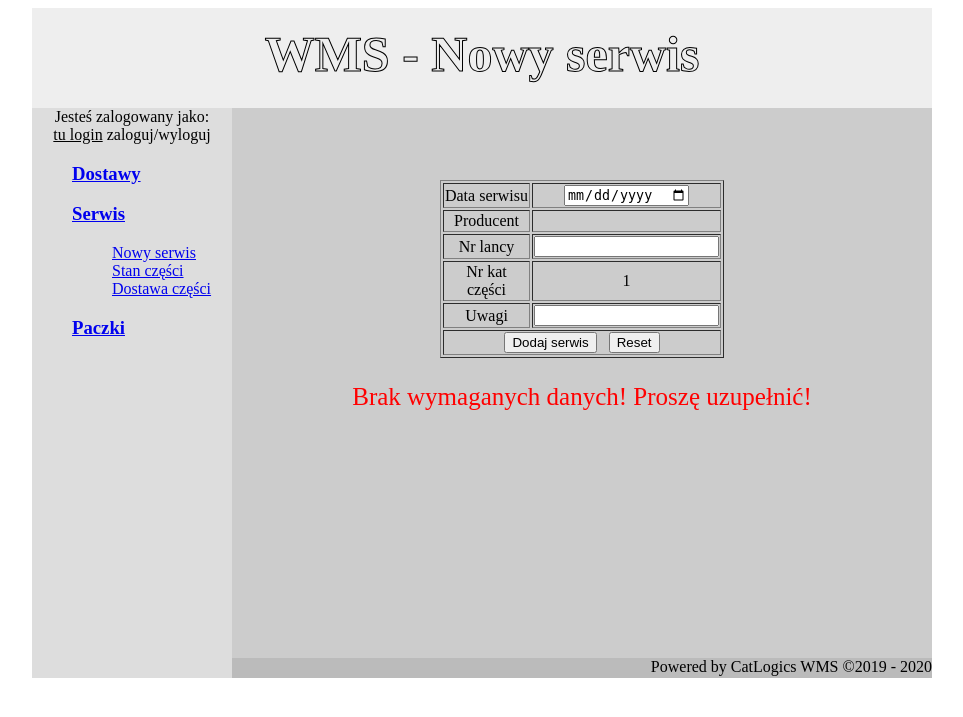
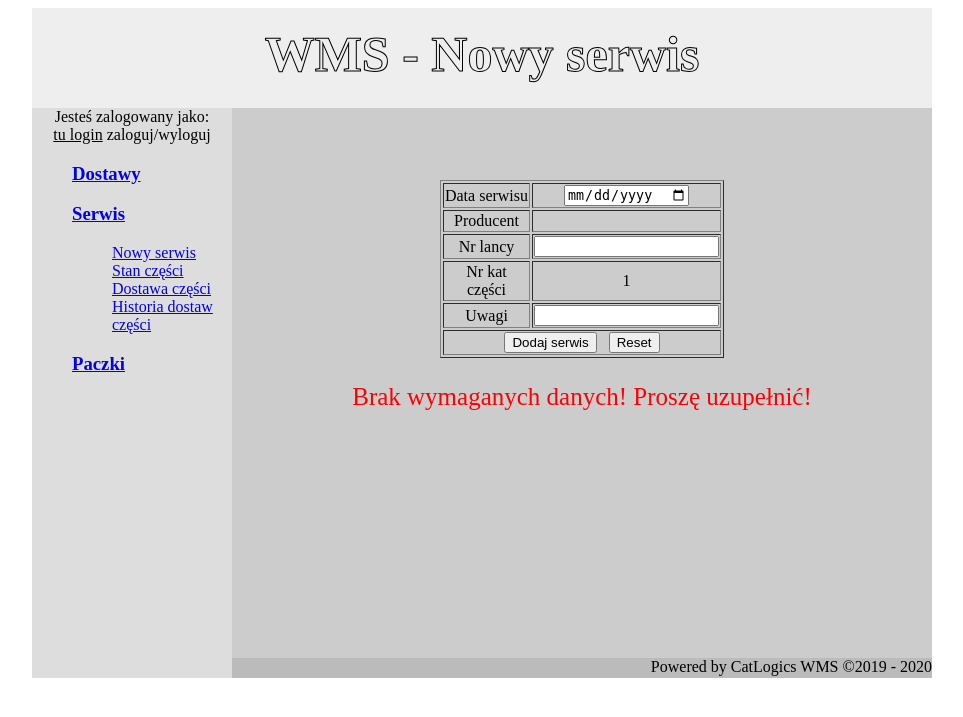
Before and after one commit to m-strycharz/CatLogics_WMS, a PHP site: page /n_serwis.php?czesc=1 in a window 1280 px wide. Shown: the top 717 px of the page, without its empty margins (158-1121 px from the left). Run offline with PHP 8.4, Linux system fonts and the light colour scheme; data that the repository does not hold is empty; some libraries are stand-ins or nearby versions.

Commit message:
Update n_serwis.php

```diff
--- a/n_serwis.php
+++ b/n_serwis.php
@@ -24,9 +24,10 @@ function C(i) { return document.getElementsByClassName(i)                    }
 	</ul>-->
 <li><a href="serwisy.php"><h3>Serwis</h3></a></li><!-- link do okna z historią serisów-->
 	<ul>
-	<li><a href="serwis.php">Nowy serwis</a></li>
-	<li><a href="czesci.php">Stan części</a></li>
-	<li><a href="lista_czesci.php">Dostawa części</a></li>
+	    <li><a href="serwis.php">Nowy serwis</a></li>
+	    <li><a href="czesci.php">Stan części</a></li>
+    	<li><a href="lista_czesci.php">Dostawa części</a></li>
+        <li><a href="lista_dostaw_czesci.php">Historia dostaw części</a></li>
 	</ul>
 <li><a href="paczki.php"><h3>Paczki</h3></a></li><!-- link do okna z historią paczek
 	<ul>
```
